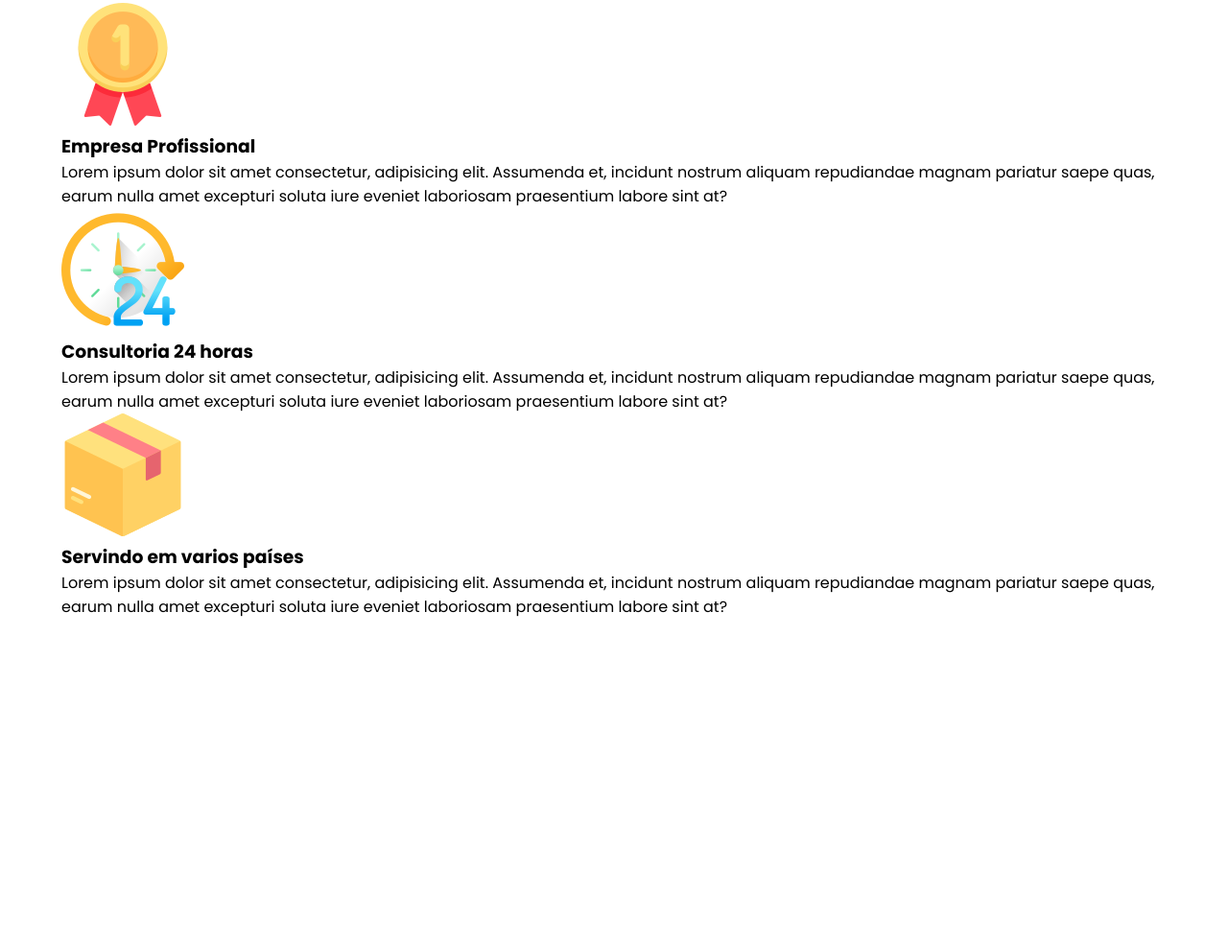
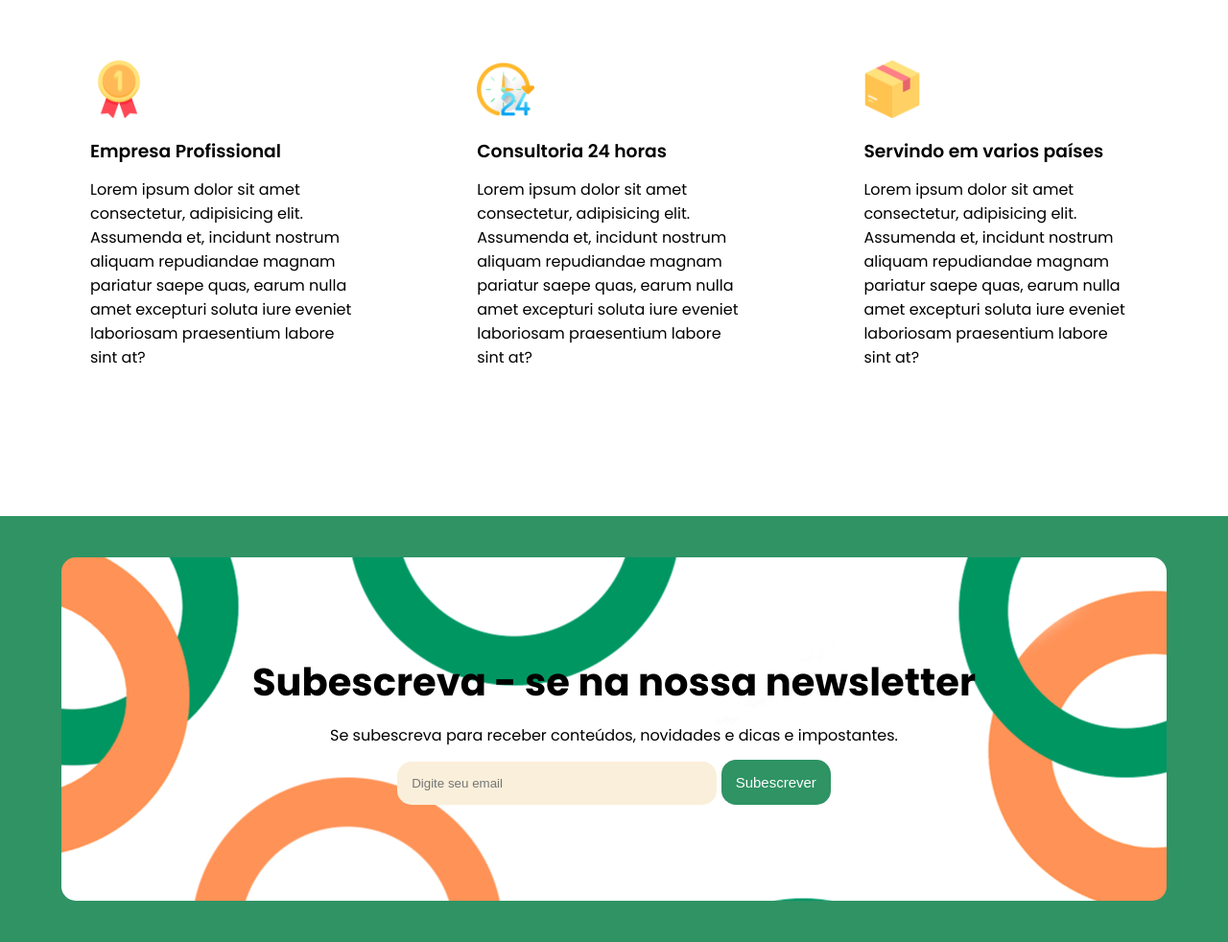
Before and after one commit to Gabriel-Mamede1/landing-page, a plain HTML site: page index.html in a window 1280 px wide. Shown: the part 788-1770 px from the top of the page at 96% size. Before the commit the page ends 1476 px from the top, so only its background shows below. Drawn offline with Linux system fonts and the light colour scheme.

Commit message:
projeto terminado

```diff
--- a/css/style.css
+++ b/css/style.css
@@ -25,7 +25,7 @@ body {
     background: var(--verde-escuro);
 }
 
- /* reutilizaveis */
+/* reutilizaveis */
 .container {
     max-width: 1440px;
     padding: 0 5%;
@@ -33,7 +33,7 @@ body {
 }
 
 section,
-footer{
+footer {
     padding: 2.7rem 0;
 }
 
@@ -133,15 +133,87 @@ main .container {
     color: white;
 }
 
-.resultados .resultados-numero p{
+.resultados .resultados-numero p {
     text-align: center;
     margin: 0 30px;
     font-size: 20px;
 }
 
-.resultados .resultados-numero p span{
+.resultados .resultados-numero p span {
     font-size: 30px;
     font-weight: 600;
+}
+
+.diferencias .container {
+    display: flex;
+    justify-content: space-between;
+    margin: 30px auto;
+}
+
+.diferencias .card {
+    width: 30%;
+    cursor: pointer;
+    padding: 30px;
+    border-radius: 15px;
+    transition: 0.3s;
+
+}
+
+.diferencias .card img {
+    width: 60px;
+}
+
+.diferencias .card .titulo {
+    margin: 13px 0;
+    font-weight: 600;
+}
+
+.diferencias .card:hover{
+    box-shadow: 0px 10px 67px 8px #e6e6fa85;
+}
+
+.newsletter{
+    margin-top: 50px;
+    background-color: var(--verde);
+}
+
+.newsletter .box-newsletter{
+    text-align: center;
+    padding: 100px;
+    background-image: url('../img/background-newsletter.png');
+    background-repeat: no-repeat;
+    box-sizing: cover;
+    background-position: center;
+    border-radius: 15px;
+}
+
+.newsletter .box-newsletter h2{
+    font-size: 2.5rem;
+}
+
+.newsletter .box-newsletter p{
+    margin:13px 0 ;
+}
+
+.newsletter .box-newsletter input{
+    width: 35%;
+    padding: 15px;
+    border-radius: 15px;
+    border: none;
+    outline: none;
+    color:#00000098;
+    background-color: #faefda;
+}
+
+.newsletter .box-newsletter button{
+    font-size: 15px;
+    border: none;
+    outline: none;
+    padding: 15px;
+    border-radius: 15px;
+    color: white;
+    background-color: var(--verde);
+    cursor: pointer;
 }
 @media (max-width: 960px) {
     .menu-icon {
@@ -187,22 +259,46 @@ main .container {
         justify-content: center;
     }
 
-    .resultados .container{
+    .resultados .container {
         flex-direction: column;
     }
+
     .resultados .resultados-text,
-    .resultados .resultados-numero{
+    .resultados .resultados-numero {
         width: 100%;
         text-align: center;
     }
 
-    .resultados-numero{
+    .resultados-numero {
         margin-top: 30px;
+    }
+
+    .diferencias .container{
+        flex-direction: column;
+    }
+
+    .diferencias .card{
+        width: 100%;
+    }
+
+    .newsletter .box-newsletter h2{
+        font-size: 2rem;
+    }
+
+    .newsletter .box-newsletter input{
+        width:90%;
+    }
+    .newsletter .box-newsletter{
+        padding:50px;
+    }
+    .newsletter .box-newsletter button{
+        width: 50%;
+        margin-top: 20px;
     }
 }
 
-@media (max-width:440px){
-    .resultados .resultados-numero{
+@media (max-width:440px) {
+    .resultados .resultados-numero {
         flex-direction: column;
     }
 
--- a/index.html
+++ b/index.html
@@ -99,6 +99,20 @@
             </div>
         </div>
     </section>
+    <section class="newsletter">
+        <div class="container">
+            <div class="box-newsletter">
+                <h2>Subescreva - se na nossa newsletter</h2>
+                <p>Se subescreva para receber conteúdos, novidades e dicas e impostantes.</p>
+                <form>
+                    <input type="email" placeholder="Digite seu email">
+                    <button>Subescrever</button>
+                </form>
+            </div>
+
+        </div>
+
+    </section>
     <script src="js/main.js"></script>
 </body>
 
```
